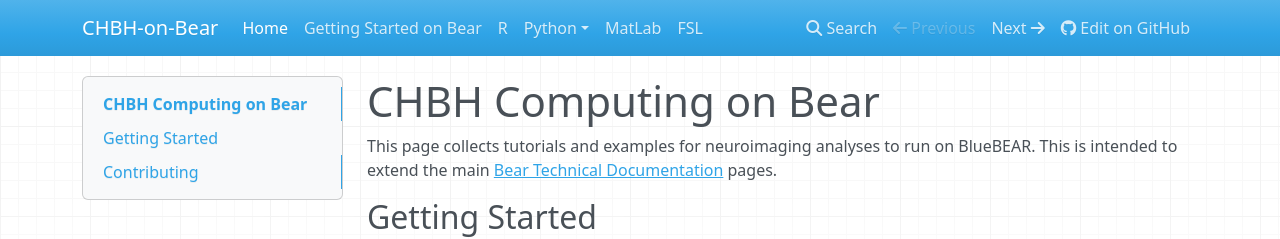
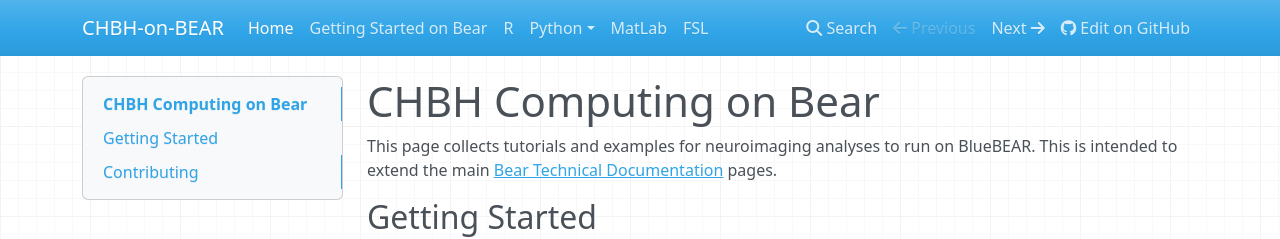
Before and after one commit to chbh-opensource/chbh-on-bear, an MkDocs documentation site: the page built from docs/index.md, in a window 1280 px wide. Shown: the top 239 px of the page. Built offline with MkDocs 1.6.1, drawn with Linux system fonts in a browser that asks for light colours; nearby versions of some CDN libraries.

```diff
--- a/mkdocs.yml
+++ b/mkdocs.yml
@@ -1,4 +1,4 @@
-site_name: CHBH-on-Bear
+site_name: CHBH-on-BEAR
 site_url: https://ajquinn.github.io/chbh-on-bear/
 
 repo_url: https://github.com/AJQuinn/chbh-on-bear
```
